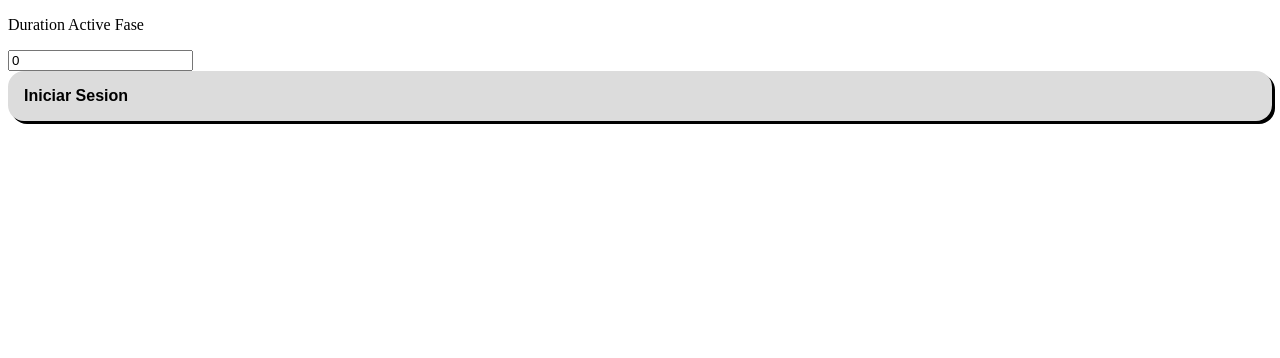
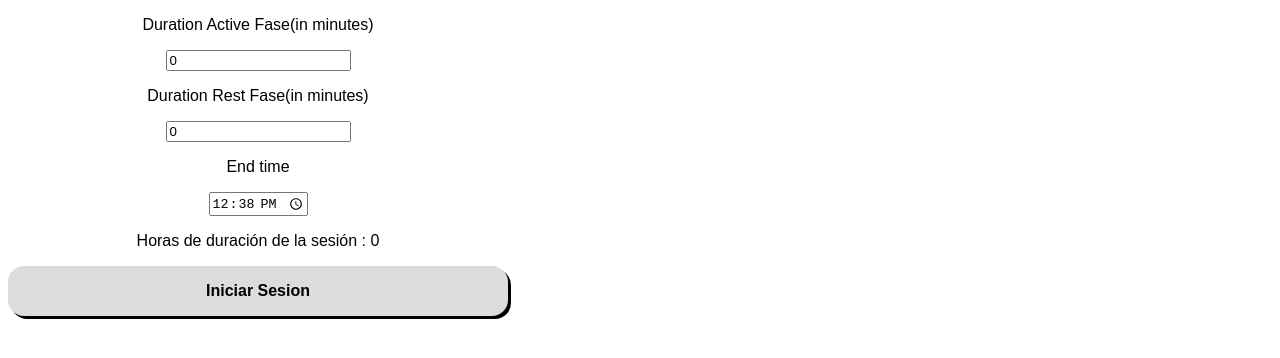
Before and after one commit to alcalde95/pomodoro, a React (Vite) app in the folder pomodoro/: page / in a window 1280 px wide. Shown: the top 358 px of the page. Built offline with nearby package versions, Linux system fonts and the light colour scheme.

Commit message:
añadido tiempo actual

```diff
--- a/pomodoro/src/components/Body/index.jsx
+++ b/pomodoro/src/components/Body/index.jsx
@@ -1,9 +1,9 @@
 import { useState } from 'react'
 /*import { useEffect } from 'react'*/
 import Button from '../Button'
-/*import Display from '../Display'
+import Display from '../Display'
 import styles from './styles.module.css'
-*/
+
 const Body = () => {
 
     /*
@@ -13,10 +13,16 @@ const Body = () => {
 
         Para más información ver https://react.dev/reference/react/useState
     */
+        const date = new Date();
     const [launch, setlaunch] = useState('true')
     const [durationActiveFase, setdurationActiveFase] = useState('0')
+    const [durationRestFase, setdurationRestFase] = useState('0')
+    const [endTime, setendTime] = useState(date.getHours() + ':' + date.getMinutes())
+    const [hoursPomodoro, sethoursPomodoro] = useState('0')
 
     if(durationActiveFase < '0') setdurationActiveFase('0')
+
+    if(endTime < date.getHours()+ ':' + date.getMinutes()) setendTime(date.getHours() + ':' + date.getMinutes())
 
     const testValues = () => {
         setlaunch('')
@@ -25,21 +31,35 @@ const Body = () => {
 
 
 
+    const endAll = () => {
+    }
+
+
     return (
        launch == 'true' ?
-       <div>
-         <p>Duration Active Fase</p>
+       <div className={styles.login}>
+         <p>Duration Active Fase(in minutes)</p>
         <form >
             <input type="number" value={durationActiveFase} name= 'durationActiveFase' autoComplete='off' onChange={e => setdurationActiveFase(e.target.value)}/>
         </form>
-
+        <p>Duration Rest Fase(in minutes)</p>
+        <form >
+            <input type="number" value={durationRestFase} name= 'durationActiveFase' autoComplete='off' onChange={e => setdurationRestFase(e.target.value)}/>
+        </form>
+        <p>End time</p>
+        <form >
+            <input type="time" value={endTime} name= 'endTime' autoComplete='off' onChange={e => setendTime(e.target.value)}/>
+        </form>
+        <p>Horas de duración de la sesión : {hoursPomodoro}</p>
         <Button value='Iniciar Sesion' action={() => testValues()} />
         </div>
 
      :
+
        <div>
-
-        <p>wtf men</p>
+    <Display value={durationActiveFase} />
+        <Button value = 'STOP' action={() => endAll()} />
+        <p>todo el cuerpo con el displays</p>
        </div>
 
     )
--- a/pomodoro/src/components/Body/styles.module.css
+++ b/pomodoro/src/components/Body/styles.module.css
@@ -0,0 +1,6 @@
+.login{
+   text-align: center;
+    width: 500px;
+    height: 500px;
+    font-family: Arial, Helvetica, sans-serif;
+}
--- a/pomodoro/src/components/Display/styles.module.css
+++ b/pomodoro/src/components/Display/styles.module.css
@@ -1,7 +1,4 @@
-@font-face {
-    font-family: calculator;
-    src: url(../../assets/fonts/calculator/Calculator.ttf);
-}
+
 
 #displayContainer {
     background-color: #1b1b1b;
```
